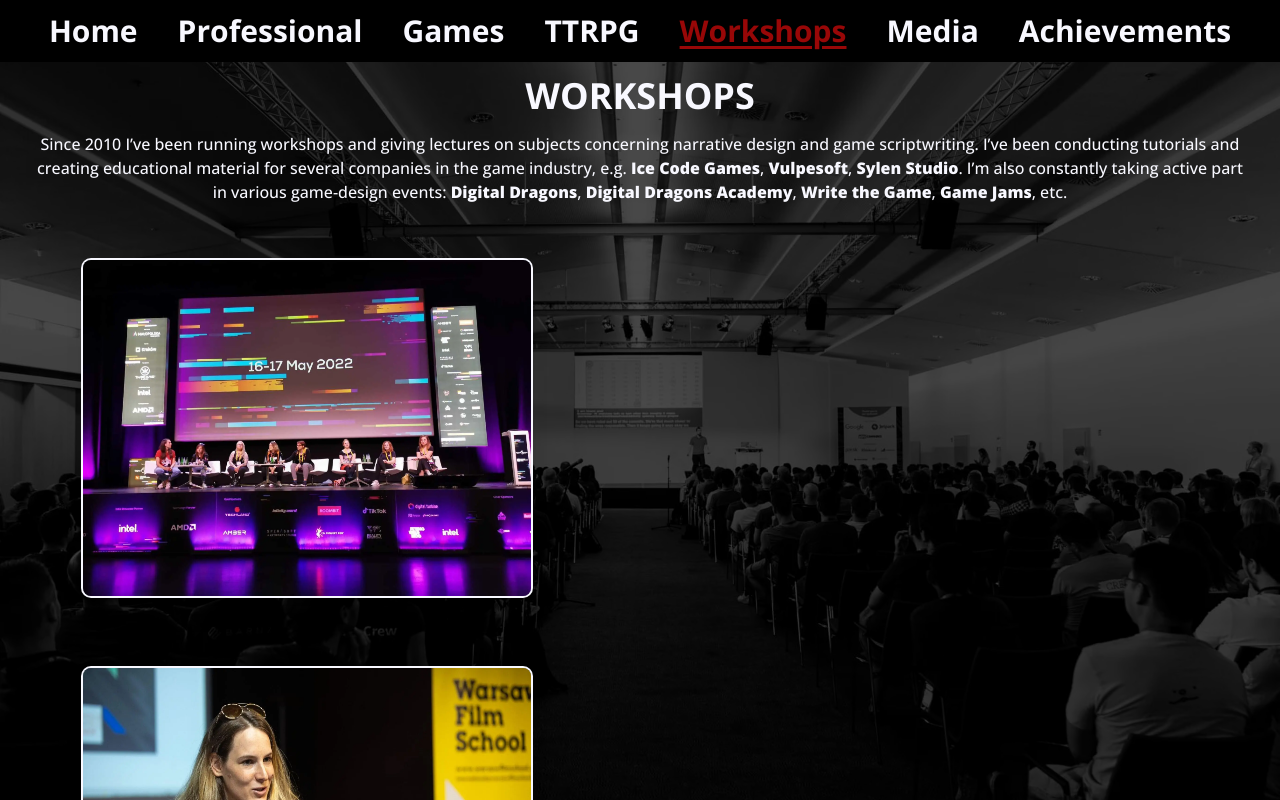
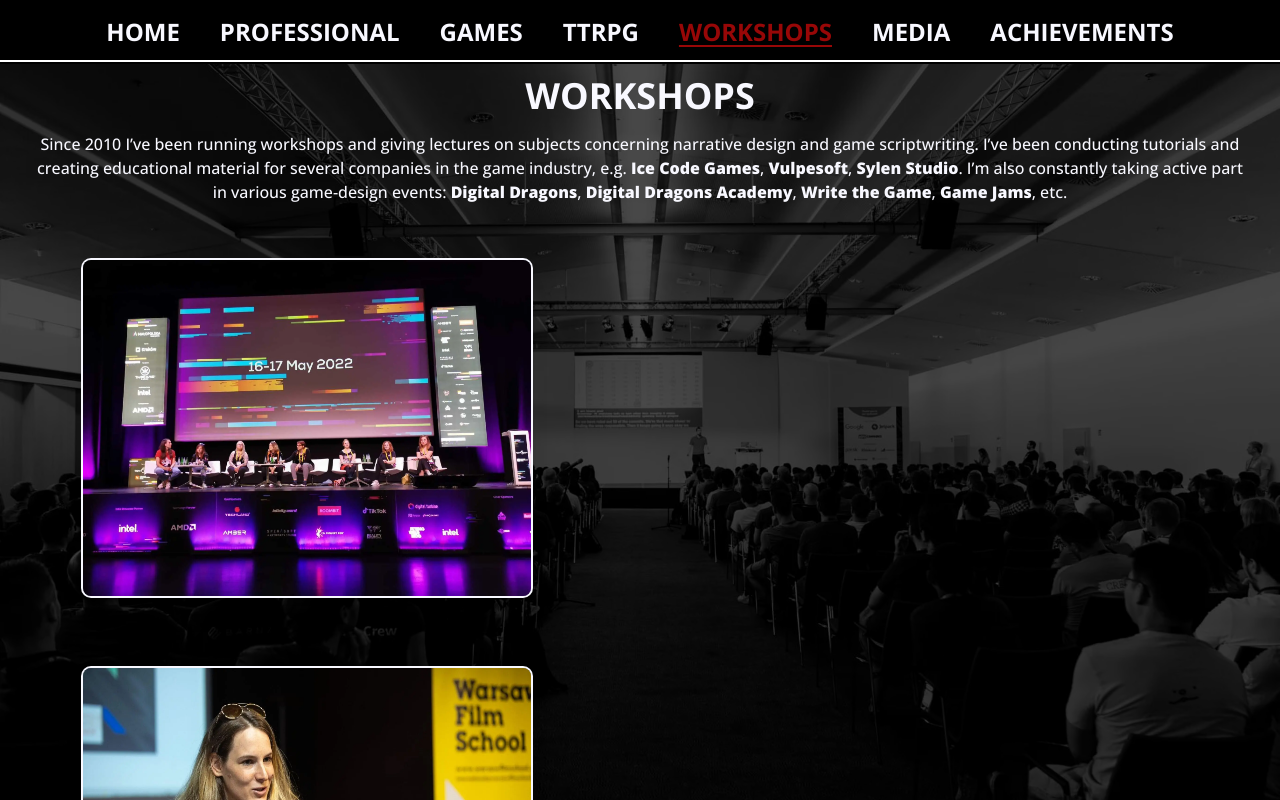
Before and after one commit to ArekKuna/merry-tales-react, a React (Create React App) app: page /workshops in a window 1280 px wide. Built offline with nearby package versions, Linux system fonts and the light colour scheme.

Commit message:
fix: general header fixes

```diff
--- a/src/components/Header/DesktopNavigation/DesktopNavItem/DesktopNavItem.jsx
+++ b/src/components/Header/DesktopNavigation/DesktopNavItem/DesktopNavItem.jsx
@@ -4,7 +4,7 @@ const DesktopNavItem = ({ link }) => {
   return (
     <li>
       <NavLink
-        className='text-xl text-ghostWhite font-bold xl:text-3xl'
+        className='text-lg text-ghostWhite font-bold uppercase lg:text-2xl'
         to={link.to}
       >
         {link.text}
--- a/src/components/Header/DesktopNavigation/DesktopNavList/DesktopNavList.jsx
+++ b/src/components/Header/DesktopNavigation/DesktopNavList/DesktopNavList.jsx
@@ -4,7 +4,7 @@ import { desktopMenuConfig } from 'data/desktopMenuConfig';
 
 const DesktopNavList = () => {
   return (
-    <ul className='flex w-full justify-center items-center space-x-4 capitalize xl:space-x-10'>
+    <ul className='flex justify-evenly items-center capitalize md:space-x-3 xl:space-x-10'>
       {desktopMenuConfig?.map((link) => (
         <DesktopNavItem key={link.id} link={link} />
       ))}
--- a/src/components/Header/DesktopNavigation/DesktopNavigation.jsx
+++ b/src/components/Header/DesktopNavigation/DesktopNavigation.jsx
@@ -2,7 +2,7 @@ import DesktopNavList from 'components/Header/DesktopNavigation/DesktopNavList/D
 
 const DesktopNavigation = () => {
   return (
-    <nav className='hidden w-full md:flex'>
+    <nav className='hidden w-full md:flex md:justify-center'>
       <DesktopNavList />
     </nav>
   );
--- a/src/components/Header/Header.jsx
+++ b/src/components/Header/Header.jsx
@@ -11,8 +11,8 @@ const Header = () => {
   };
 
   return (
-    <header className='fixed flex items-center justify-between w-full h-[62px] px-2 py-1 z-30 bg-black sm:px-4 md:p-0'>
-      <h1 className='text-xl text-ghostWhite font-bold sm:text-3xl md:hidden'>
+    <header className='fixed flex items-center justify-between w-full h-[64px] px-2 py-1 z-30 bg-black md:p-0'>
+      <h1 className='text-xl text-ghostWhite font-bold uppercase sm:text-xl md:hidden'>
         Merry Tale Games
       </h1>
       <MobileNavigation isActive={isActive} onClick={handleIsActive} />
--- a/src/components/Header/MobileNavigation/MobileMenu/MobileNavItem/MobileNavItem.jsx
+++ b/src/components/Header/MobileNavigation/MobileMenu/MobileNavItem/MobileNavItem.jsx
@@ -2,7 +2,7 @@ import { Link } from 'react-router-dom';
 
 const MobileNavItem = ({ link, onClick }) => {
   return (
-    <li className='w-full p-2 flex text-xl text-center text-ghostWhite font-bold capitalize border-t-2 last:border-b-2 border-ghostWhite'>
+    <li className='w-full p-2 flex text-xl text-center text-ghostWhite font-bold uppercase border-t-2 last:border-b-2 border-ghostWhite'>
       <Link className='flex-1' to={link.to} onClick={onClick}>
         {link.text}
       </Link>
--- a/src/components/Header/MobileNavigation/MobileMenu/MobileNavMenu.jsx
+++ b/src/components/Header/MobileNavigation/MobileMenu/MobileNavMenu.jsx
@@ -1,7 +1,7 @@
 import MobileNavList from 'components/Header/MobileNavigation/MobileMenu/MobileNavList/MobileNavList';
 
 const variantMap = {
-  def: 'fixed top-0 left-0 h-0 w-full transition-all duration-500 mt-[60px] overflow-hidden border-t-0 border-l-0 bg-black',
+  def: 'fixed top-0 left-0 h-0 w-full transition-all duration-500 mt-[60px] overflow-hidden border-t-0 border-l-0 border-b-2 border-white bg-black',
   active: 'h-[324px] md:hidden',
 };
 
--- a/src/pages/HomePage.jsx
+++ b/src/pages/HomePage.jsx
@@ -35,7 +35,7 @@ const HomePage = () => {
       <LinkBox
         to='/workshops'
         title='Workshops'
-        description='Skill Of Teaching'
+        description='Skill To Teach'
         element={
           <WorkshopsIcon className='w-12 h-12 mx-auto xl:group-hover:text-ghostWhite xl:duration-500' />
         }
```
